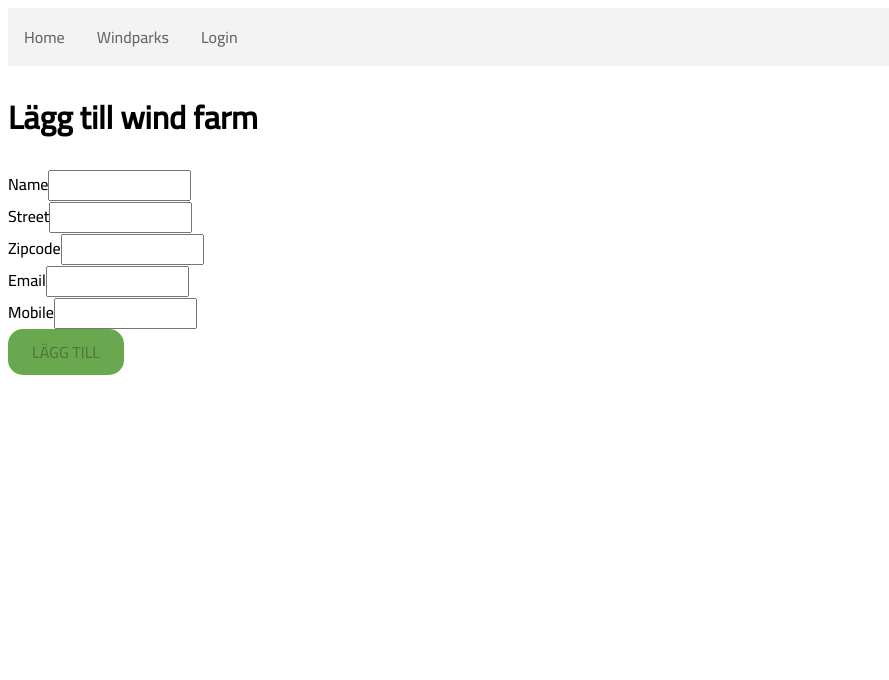
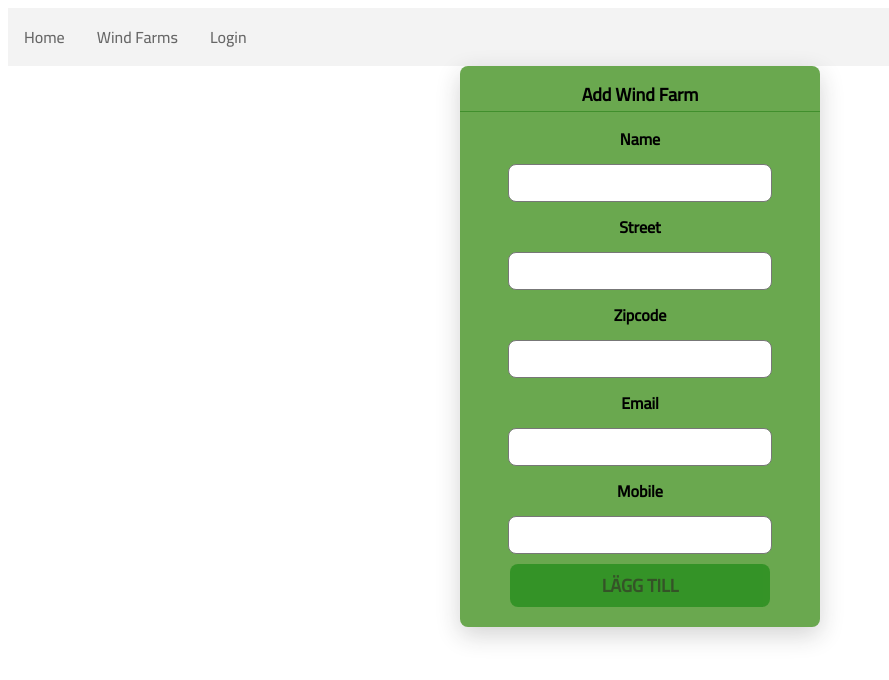
Before and after one commit to leantrim/windbooking-frontend, a React (Create React App) app: page /windfarm/new in a window 1280 px wide. Shown: the top 680 px of the page, without its empty margins (0-889 px from the left). Built offline with nearby package versions, Linux system fonts and the light colour scheme.

Commit message:
created useHistory

```diff
--- a/src/components/NavBar.tsx
+++ b/src/components/NavBar.tsx
@@ -11,7 +11,7 @@ const NavBar = () => {
             <NavLink to="/home">Home</NavLink>
           </li>
           <li>
-            <NavLink to="/windfarms">Windparks</NavLink>
+            <NavLink to="/windfarms">Wind Farms</NavLink>
           </li>
           <li>
             <NavLink to="/login">Login</NavLink>
--- a/src/components/NewWindfarm.tsx
+++ b/src/components/NewWindfarm.tsx
@@ -1,11 +1,12 @@
 import { useState } from "react";
 import Joi from "joi";
 import useForm from "./common/Form";
-import { NewWindfarmType } from "../types/RegisterFormType";
+import { NewWindfarmType } from "../types/NewWindfarmType";
 import "../styles/NewWindfarm.css";
 import { useHistory } from "react-router";
 import { saveWindfarm } from "../services/windParks";
-import { Windpark } from "../types/Windpark";
+import "../styles/NewWindfarm.css";
+import { NewWindfarmData } from "../types/NewWindfarmData";
 
 interface stateType {
   from: { pathname: string };
@@ -34,7 +35,7 @@ export default function NewWindfarm() {
       .label(NewWindfarmType.mobileSubject),
   });
 
-  const doSubmit = async (data: Windpark) => {
+  const doSubmit = async (data: NewWindfarmData) => {
     await saveWindfarm(data);
     history.replace("/windfarms");
   };
--- a/src/components/Windparks.tsx
+++ b/src/components/Windparks.tsx
@@ -29,7 +29,7 @@ function Windparks() {
       <div className="image">
         <div className="container">
           <h1>Wind Farms</h1>
-          <button className="windfarm-button">
+          <button className="windfarm-add-button">
             <NavLink to="/windfarm/new" className="new-windfarm">
               Add Wind Farm
             </NavLink>
--- a/src/services/windParks.ts
+++ b/src/services/windParks.ts
@@ -4,10 +4,10 @@ import { Windpark } from "../types/Windpark";
 import { Windparkheader } from "../types/Windparkheader";
 import { NewWindfarmData } from "../types/NewWindfarmData";
 
-const apiEndpoint = `${apiBaseUrl}/windparks`;
+const apiEndpoint = `${apiBaseUrl}/windfarms`;
 
 export function getWindparks() {
-  return http.get("http://localhost:5000/api/windparks");
+  return http.get("http://localhost:5000/api/windfarms");
 }
 
 export function deleteWindpark(_id: Windpark) {
@@ -26,7 +26,7 @@ export function addWindparkheaders(windparkheader: Windparkheader) {
   return http.post(apiEndpoint, windparkheader);
 }
 
-export function saveWindfarm(windpark: Windpark) {
+export function saveWindfarm(windpark: NewWindfarmData) {
   if (windpark._id) {
     const body = { ...windpark };
     delete body._id;
--- a/src/styles/NewWindfarm.css
+++ b/src/styles/NewWindfarm.css
@@ -18,3 +18,86 @@
   transform: scale(1.05);
   cursor: pointer;
 }
+
+.windfarm-container {
+  display: inline-grid;
+  grid-template-columns: repeat(5, 1fr);
+}
+.windfarm-form-container {
+  grid-column: 3;
+  align-items: center;
+  justify-content: center;
+  box-shadow: rgba(34, 36, 37, 0.2) 0px 8px 24px;
+  border-radius: 8px;
+  padding-bottom: 20px;
+  background-color: #6aa84f;
+  text-align: center;
+  font-weight: 900;
+}
+
+.windfarm-title {
+  font-size: 18px;
+  border-bottom: 1px solid rgb(65, 143, 45);
+}
+
+.windfarm-errorresponse {
+  text-align: center;
+  background-color: rgb(157 7 7 / 87%);
+  font-weight: bold;
+  animation: blinker 3s linear infinite;
+}
+
+.windfarm-button {
+  background-color: green;
+  color: black;
+  border-radius: 8px;
+  cursor: pointer;
+  transform: translate(0.3);
+  border: none;
+  font-weight: bold;
+  font-size: 18px;
+  padding: 5px;
+  width: 72%;
+  font-weight: bold;
+  font-size: 18px;
+}
+
+.windfarm-button:disabled {
+  opacity: 0.5;
+  cursor: default;
+  border: none;
+}
+
+.windfarm-form-label {
+  display: inline-block;
+  min-width: 360px;
+}
+
+.windfarm-form-control {
+  border-radius: 8px;
+  box-shadow: none;
+  border: 1px solid #777;
+  text-align: center;
+  font-size: 14px;
+  margin: 10px;
+  padding: 5px;
+  width: 70%;
+}
+
+.windfarm-alert {
+  text-align: center;
+  background-color: rgb(157 7 7 / 87%);
+  font-weight: bold;
+  font-size: 10px;
+  border-radius: 8px;
+  display: inline-block;
+  padding: 5px;
+  margin-bottom: 10px;
+  animation: blinker 3s linear infinite;
+}
+
+@keyframes blinker {
+  50% {
+    opacity: 0.3;
+  }
+}
--- a/src/styles/Windparks.css
+++ b/src/styles/Windparks.css
@@ -97,7 +97,7 @@
   transform: scale(1.1);
 }
 
-.windfarm-button {
+.windfarm-add-button {
   background-color: #6aa84f;
   border: none;
   border-radius: 15px;
@@ -107,7 +107,7 @@
   font-size: 16px;
 }
 
-.windfarm-button:hover {
+.windfarm-add-button:hover {
   transform: scale(1.05);
 }
 .new-windfarm {
--- a/src/types/RegisterFormType.ts
+++ b/src/types/RegisterFormType.ts
@@ -14,14 +14,3 @@ export enum RegisterType {
   typeQuestion = "Välj profiltyp",
   button = "REGISTER",
 }
-
-export enum NewWindfarmType {
-  classname = "windfarm",
-  title = "Lägg till wind farm",
-  emailSubject = "Email",
-  nameSubject = "Name",
-  mobileSubject = "Mobile",
-  streetSubject = "Street",
-  zipcodeSubject = "Zipcode",
-  button = "LÄGG TILL",
-}
```
